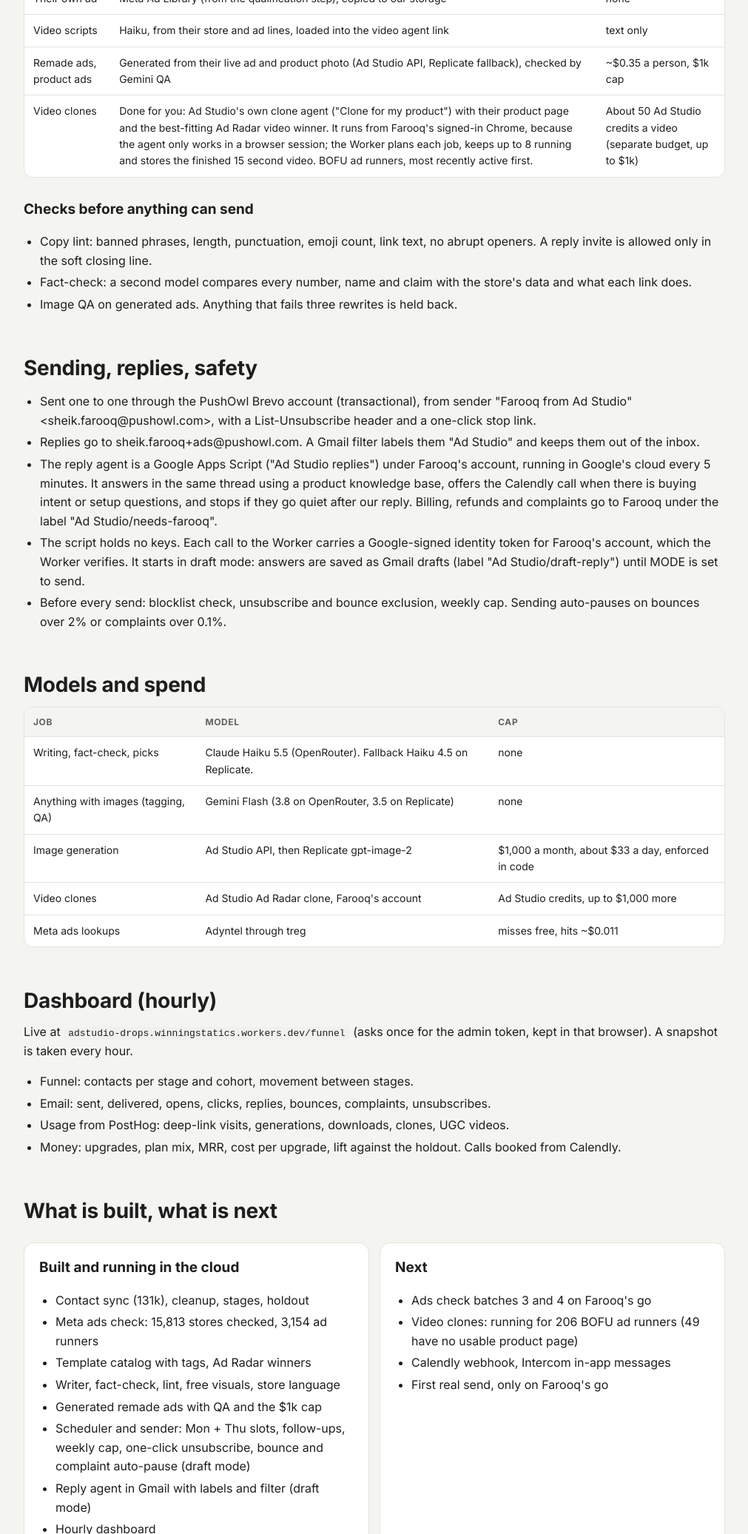
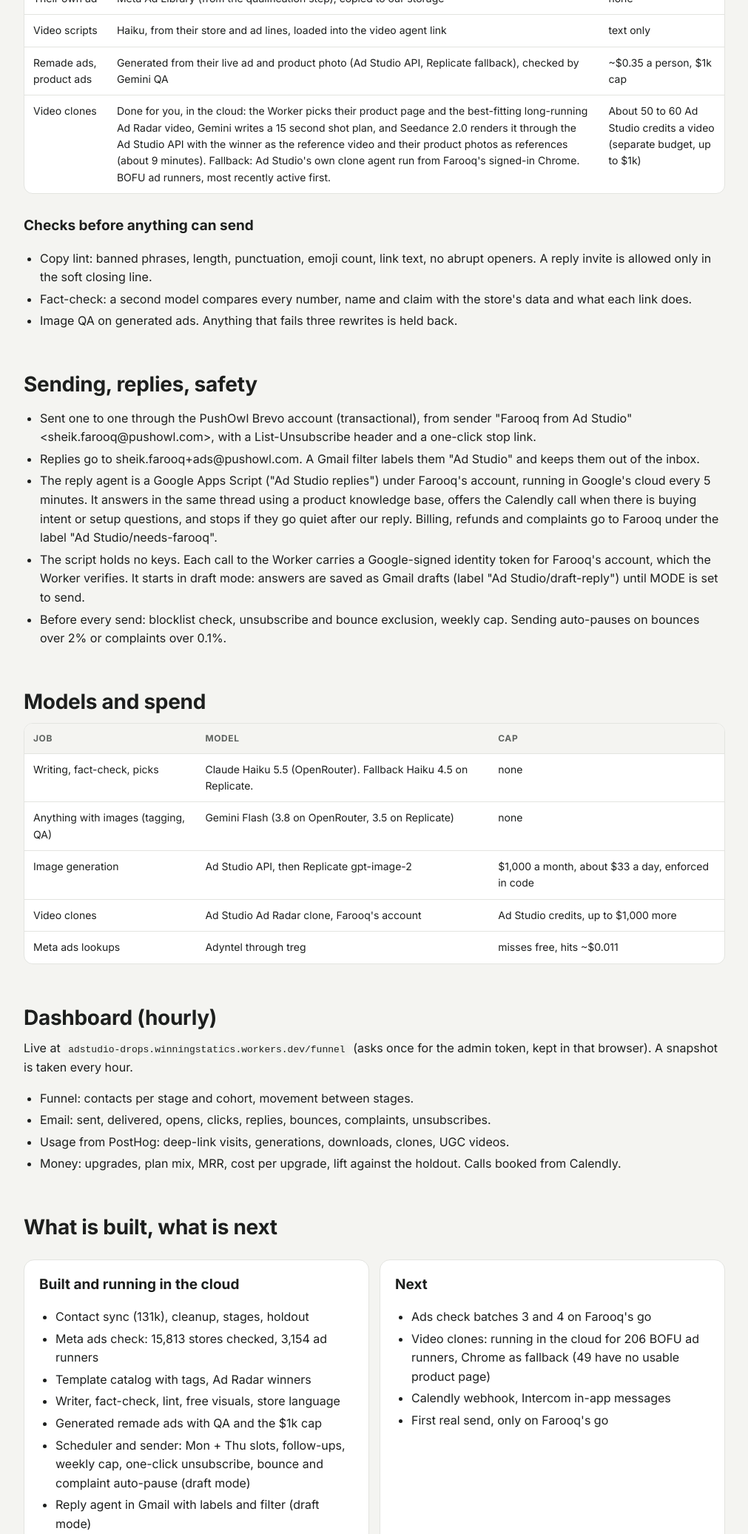
Before and after one commit to farooqchisty-hub/adstudio-email-program, a plain HTML site: page lifecycle/index.html in a window 1280 px wide. Shown: the part 5160-7233 px from the top of the page at 74% size, without its empty margins (134-1145 px from the left). Drawn offline with Linux system fonts and the light colour scheme.

Commit message:
Setup page: cloud video clones as main path
Co-Authored-By: Claude Opus 5.5 <noreply@anthropic.com>

```diff
--- a/lifecycle/index.html
+++ b/lifecycle/index.html
@@ -284,7 +284,7 @@ dialog::backdrop{background:rgba(0,0,0,.75)}
 <tr><td>Their own ad</td><td>Meta Ad Library (from the qualification step), copied to our storage</td><td>none</td></tr>
 <tr><td>Video scripts</td><td>Haiku, from their store and ad lines, loaded into the video agent link</td><td>text only</td></tr>
 <tr><td>Remade ads, product ads</td><td>Generated from their live ad and product photo (Ad Studio API, Replicate fallback), checked by Gemini QA</td><td>~$0.35 a person, $1k cap</td></tr>
-<tr><td>Video clones</td><td>Done for you: Ad Studio's own clone agent ("Clone for my product") with their product page and the best-fitting Ad Radar video winner. It runs from Farooq's signed-in Chrome, because the agent only works in a browser session; the Worker plans each job, keeps up to 8 running and stores the finished 15 second video. BOFU ad runners, most recently active first.</td><td>About 50 Ad Studio credits a video (separate budget, up to $1k)</td></tr>
+<tr><td>Video clones</td><td>Done for you, in the cloud: the Worker picks their product page and the best-fitting long-running Ad Radar video, Gemini writes a 15 second shot plan, and Seedance 2.0 renders it through the Ad Studio API with the winner as the reference video and their product photos as references (about 9 minutes). Fallback: Ad Studio's own clone agent run from Farooq's signed-in Chrome. BOFU ad runners, most recently active first.</td><td>About 50 to 60 Ad Studio credits a video (separate budget, up to $1k)</td></tr>
 </table>
 <h3>Checks before anything can send</h3>
 <ul>
@@ -339,7 +339,7 @@ dialog::backdrop{background:rgba(0,0,0,.75)}
   <div class="card"><h3 style="margin-top:0">Next</h3>
   <ul>
     <li>Ads check batches 3 and 4 on Farooq's go</li>
-    <li>Video clones: running for 206 BOFU ad runners (49 have no usable product page)</li>
+    <li>Video clones: running in the cloud for 206 BOFU ad runners, Chrome as fallback (49 have no usable product page)</li>
     <li>Calendly webhook, Intercom in-app messages</li>
     <li>First real send, only on Farooq's go</li>
   </ul></div>
```
